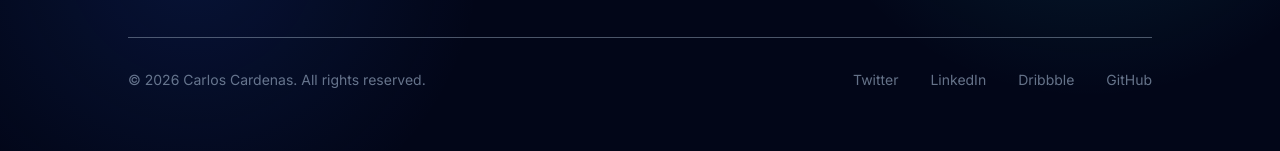
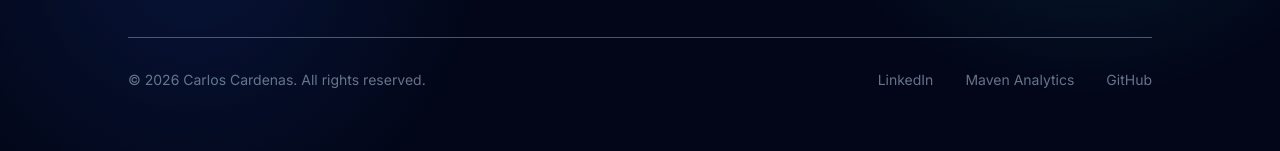
Before and after one commit to CC95leo/data-pro-carlos-cardenas, a React (Vite) app: page / in a window 1280 px wide. Shown: the part 4448-4599 px from the top of the page. Built offline with nearby package versions, Linux system fonts and the light colour scheme.

Commit message:
fix(footer): Add correct links to social media
Updates the footer to include accurate and clickable links to LinkedIn, Maven Analytics, and GitHub profiles. Removes placeholder links.

```diff
--- a/src/App.tsx
+++ b/src/App.tsx
@@ -573,9 +573,8 @@ export default function App() {
       >
         <p>© {new Date().getFullYear()} Carlos Cardenas. {t.footer.rights}</p>
         <div className="flex gap-8">
-          <a href="#" className="hover:text-cyan-400 transition-colors duration-200">Twitter</a>
-          <a href="#" className="hover:text-cyan-400 transition-colors duration-200">LinkedIn</a>
-          <a href="#" className="hover:text-cyan-400 transition-colors duration-200">Dribbble</a>
+          <a href="https://www.linkedin.com/in/carlos-fernando-cardenas-montoya" target="_blank" rel="noopener noreferrer" className="hover:text-cyan-400 transition-colors duration-200">LinkedIn</a>
+          <a href="https://mavenshowcase.com/profile/c84123a0-a001-705d-d655-f94dce71964b" target="_blank" rel="noopener noreferrer" className="hover:text-cyan-400 transition-colors duration-200">Maven Analytics</a>
           <a href="#" className="hover:text-cyan-400 transition-colors duration-200">GitHub</a>
         </div>
       </motion.footer>
```
